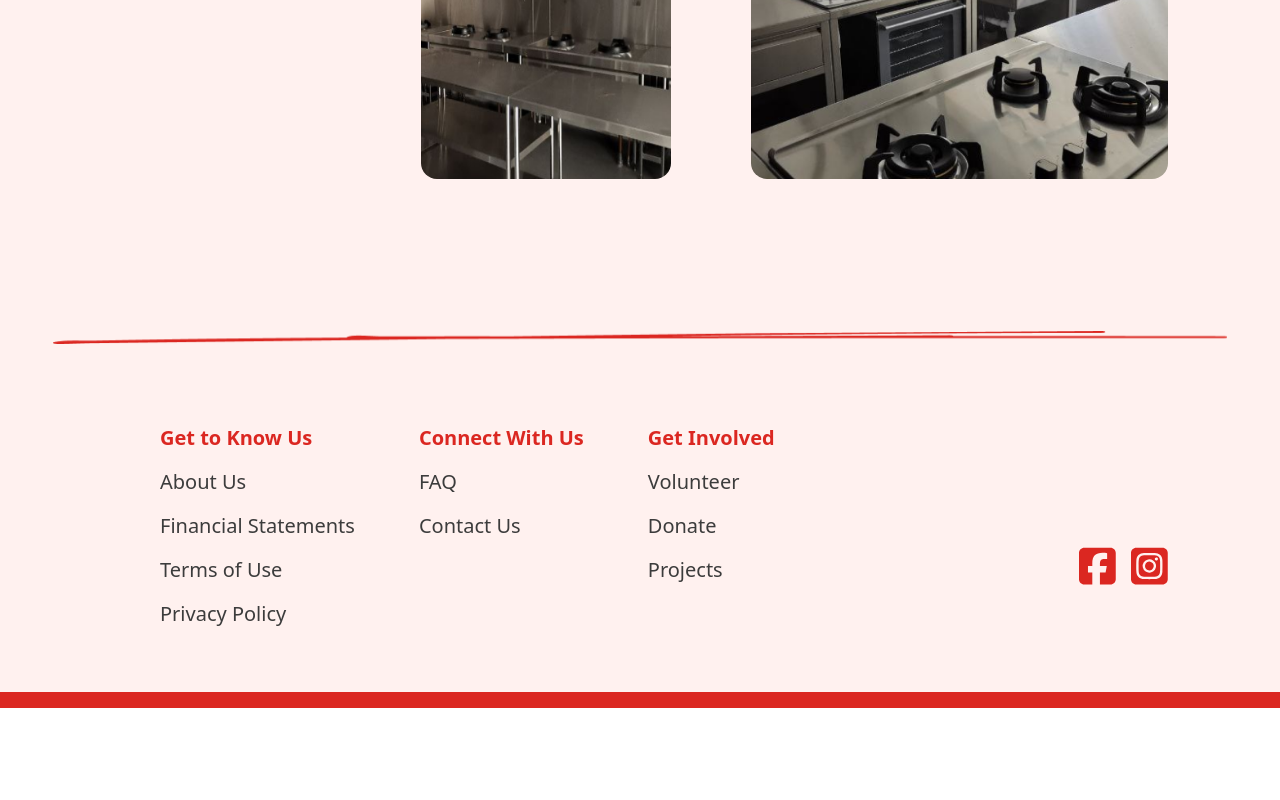
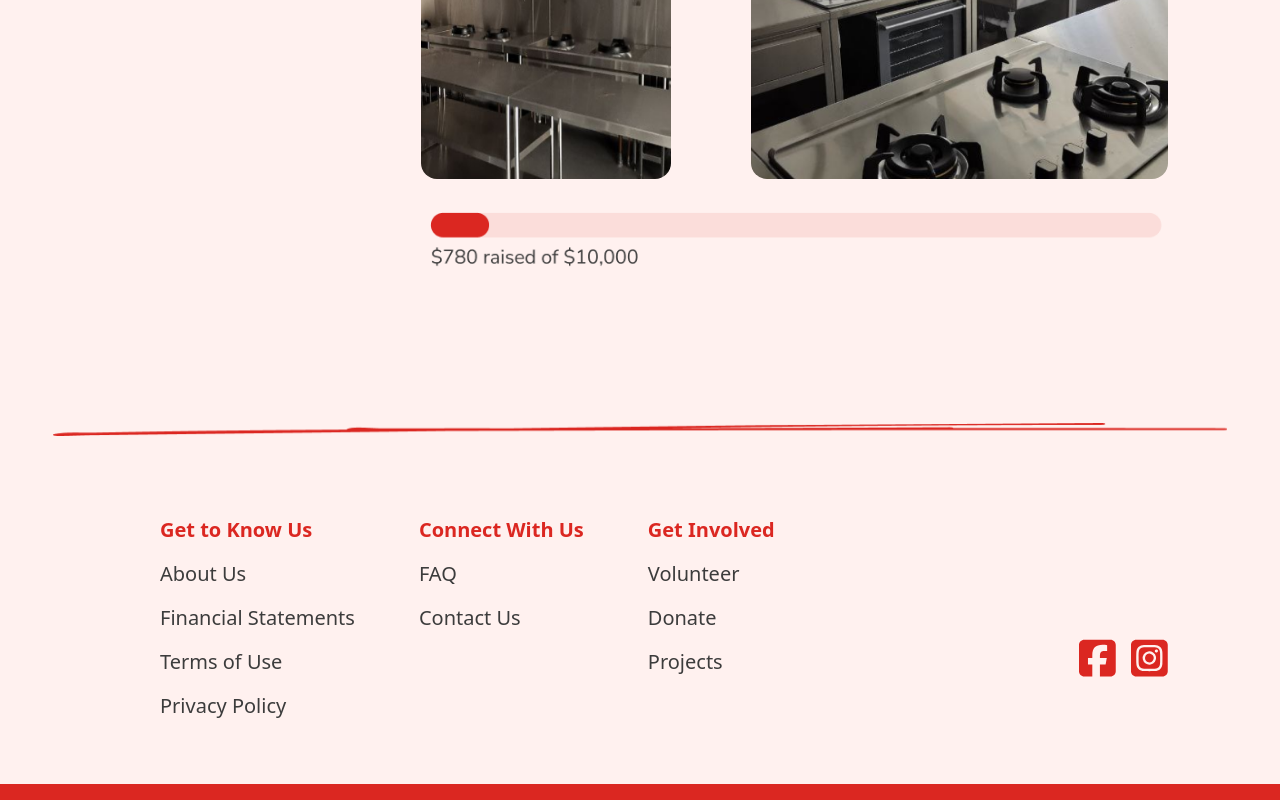
Before and after one commit to Glow-in-the-dark/GA-Project3, a React (Vite) app: page /trainingKitchen in a window 1280 px wide. Shown: the part 4325-5125 px from the top of the page. Before the commit the page ends 5033 px from the top, so only its background shows below. Built offline with nearby package versions, Linux system fonts and the light colour scheme.

Commit message:
progress bar done

```diff
--- a/src/comp-kitchen/TrainingKitchen.jsx
+++ b/src/comp-kitchen/TrainingKitchen.jsx
@@ -263,6 +263,8 @@ const TrainingKitchen = () => {
                   />
                 </li>
               </ul>
+              <br />
+              <img src="./kitchenImages/progress-bar.png" alt="" />
             </div>
           </div>
         </div>
```
Also changed, not shown: public/kitchenImages/progress-bar.png (added).
